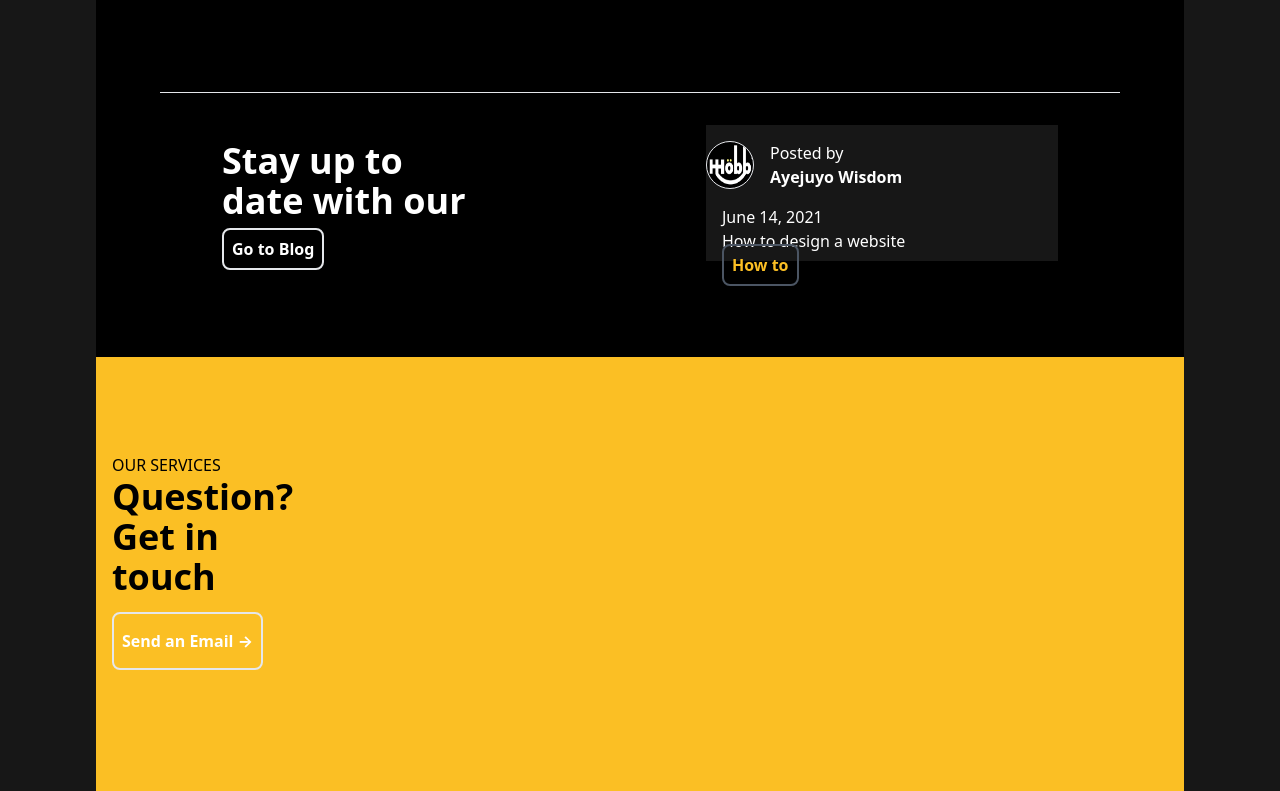
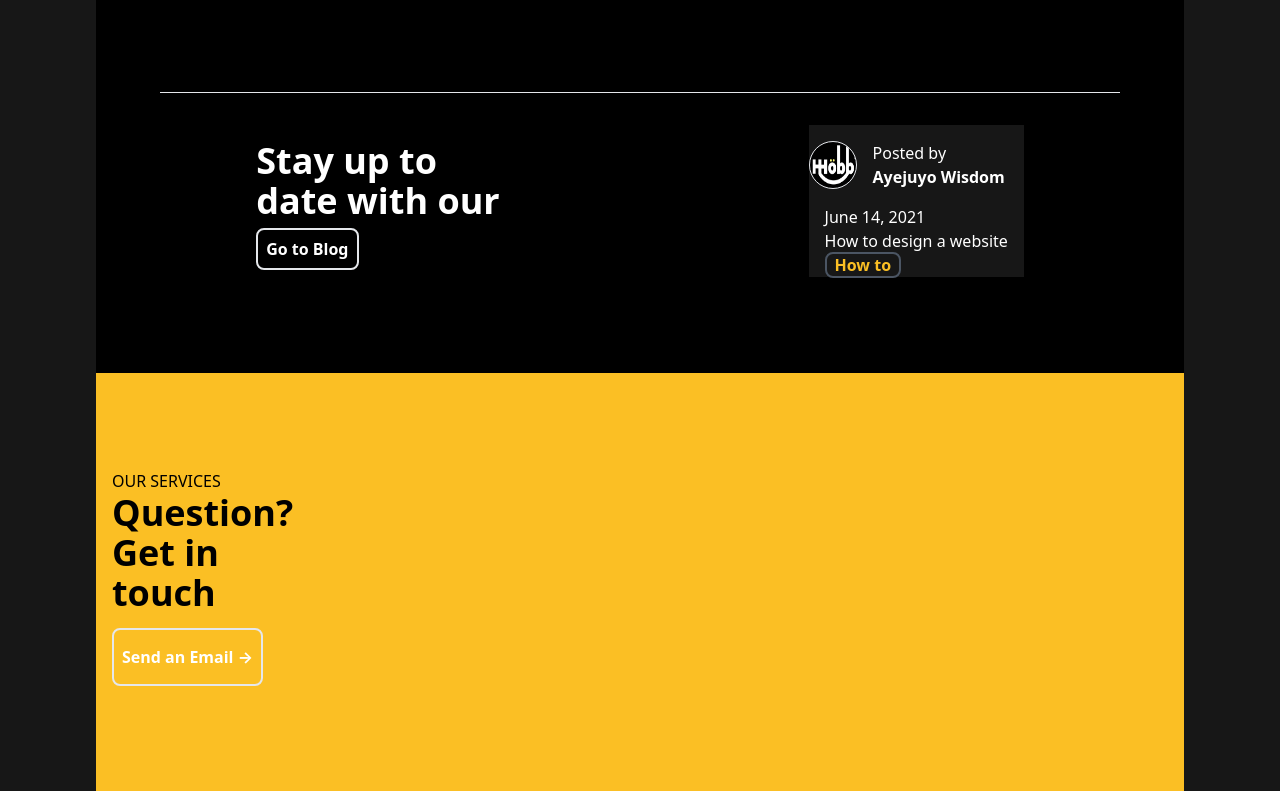
Before and after one commit to Quadri-Ian/hobbtech-clone, a website: page index.html in a window 1280 px wide. Shown: the part 2249-3040 px from the top of the page. Drawn offline with Linux system fonts and the light colour scheme.

Commit message:
Update index.html

```diff
--- a/index.html
+++ b/index.html
@@ -244,7 +244,7 @@
             <h1 class="text-4xl py-4 font-bold hover:opacity-25 hover:duration-700">Stay up to date with our</h1>
             <a href="#" class="p-2 text-white border-2 rounded-lg font-bold hover:opacity-25 hover:duration-700 ts:w-4/6">Go to Blog</a>
         </div>
-        <div class="bg-neutral-900 relative bg-cover h-96 w-1/3 lg:w-1/5 hover:bg-[url('../stocky.jpg')] hover:text-black hover:duration-700 hover:transition-700">
+        <div class="bg-neutral-900 relative bg-cover hover:bg-[url('../stocky.jpg')] hover:text-black hover:duration-700 hover:transition-700">
             <div class="flex flex-row">
                 <div class="basis-1/4">
                 <img class="mx-4 mt-4 w-12 h-12 border bg-black rounded-full lg:inline" src="/hobb-wy.png" alt="Logo">
@@ -254,10 +254,10 @@
                     <h3 class="font-bold">Ayejuyo Wisdom</h3>
                 </div>
             </div>
-            <div class="px-4 absolute bottom-2">
+            <div class="px-4 mt-24">
                 <p class="">June 14, 2021</p>
                 <a href="#"><h2 class="pb-4">How to design a website</h2></a>
-                <a href="#" class="p-2 text-amber-400 border-2 rounded-lg font-bold border-gray-600">How to</a>
+                <a href="#" class="py-0 px-2 text-amber-400 border-2 rounded-lg font-bold border-gray-600 hover:bg-neutral-900 hover:duration-700">How to</a>
             </div>
         </div>
     </div>
```
